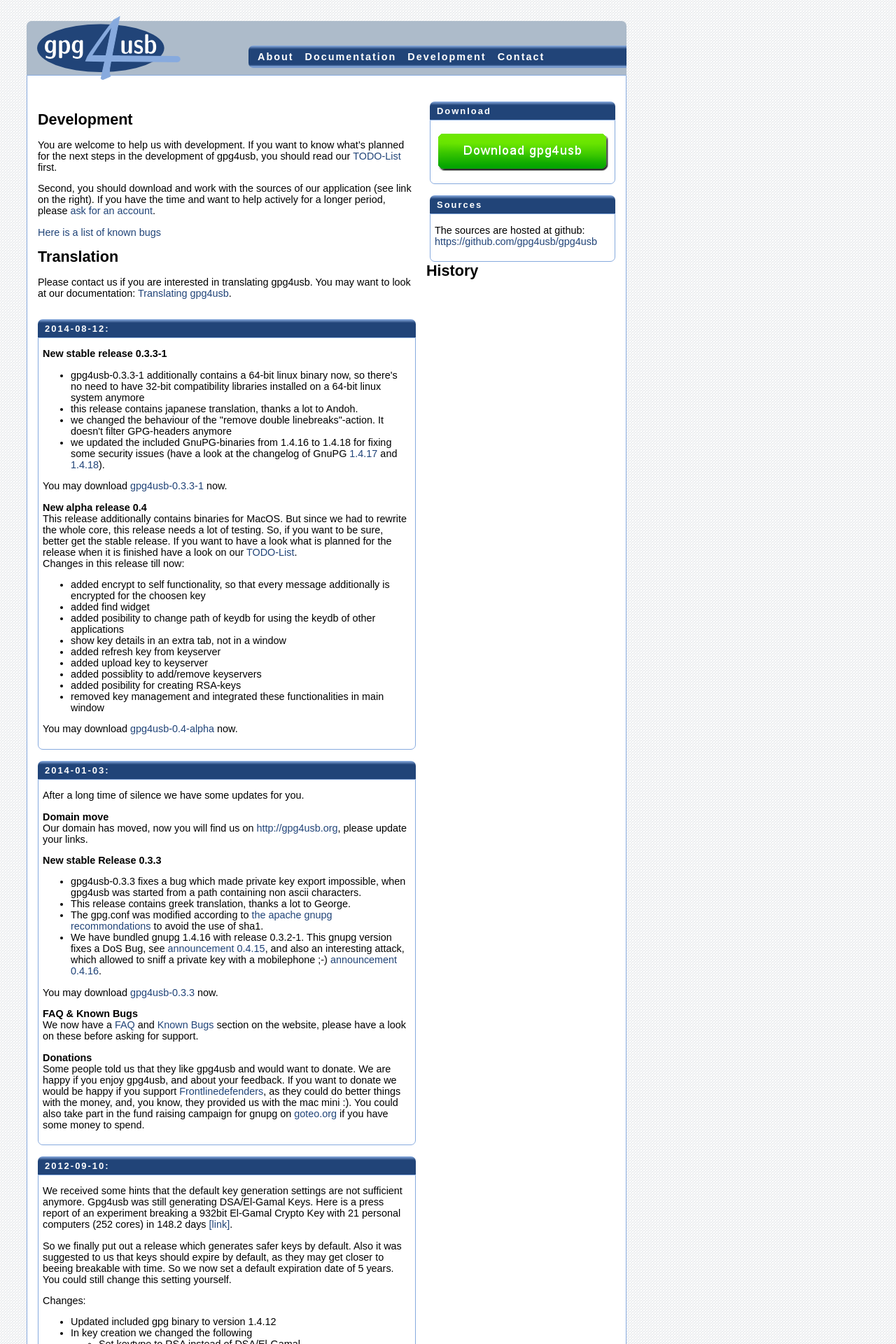
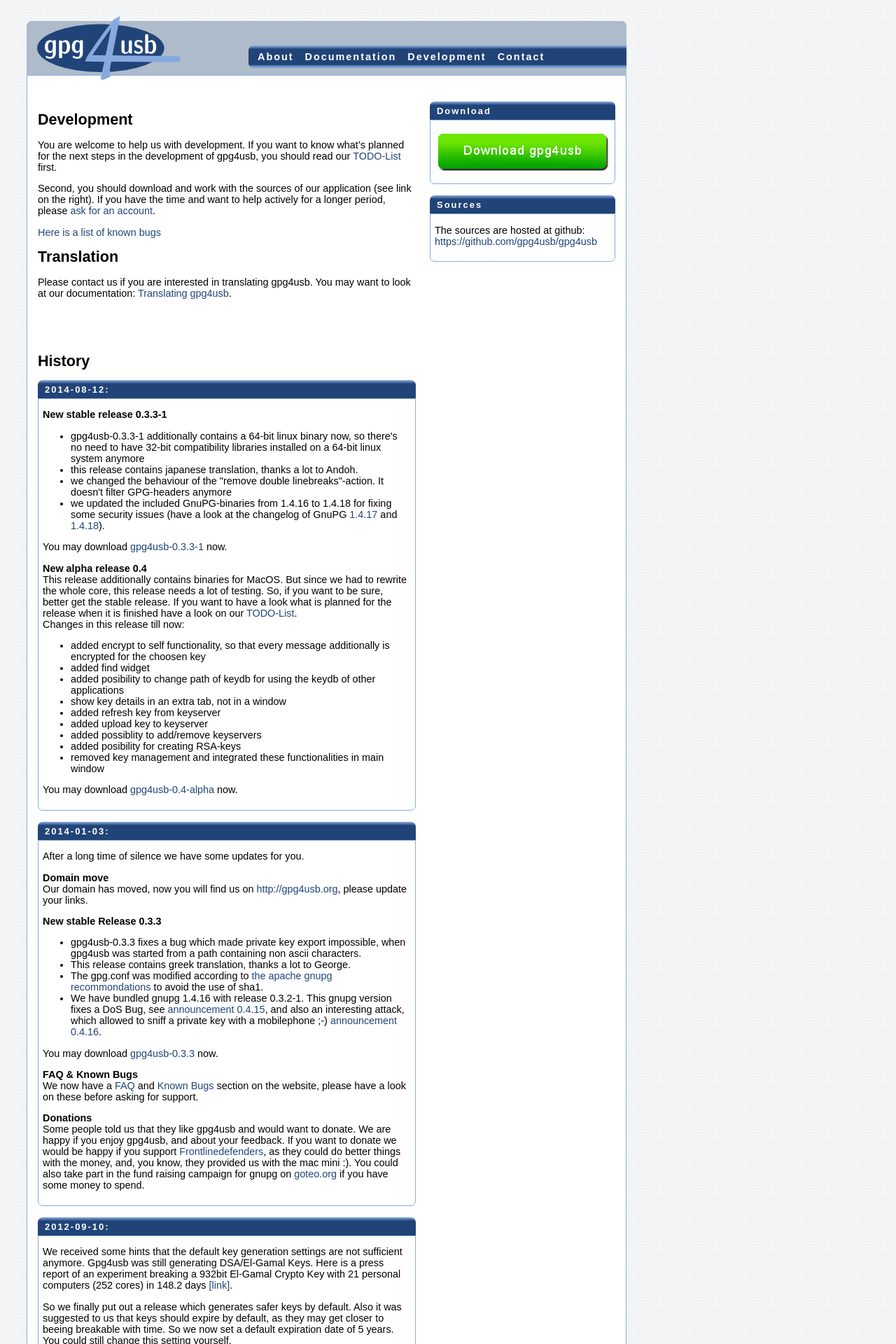
Before and after one commit to 0x20bf-org/gpg4usb-website, a Jekyll site: the page built from development.md, in a window 1280 px wide. Shown: the top 1920 px of the page at 70% size. Built offline with Jekyll 4.4.1, drawn with Linux system fonts in a browser that asks for light colours.

```diff
--- a/_includes/allnews.html
+++ b/_includes/allnews.html
@@ -1,3 +1,6 @@
+
+<div style="clear:both;">&nbsp;</div>
+
 <a name="history">&nbsp;</a>
 <h1 style="margin-left: 15px;">History</h1>
 
```
